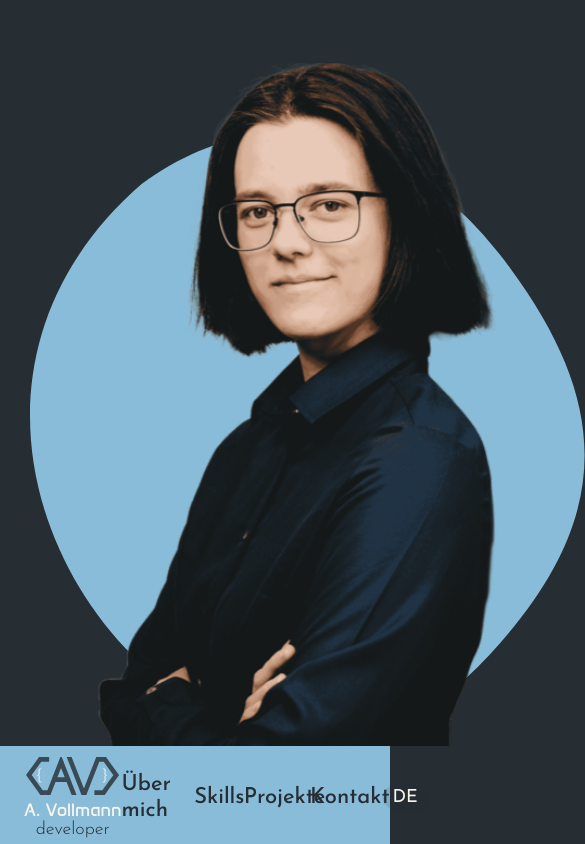
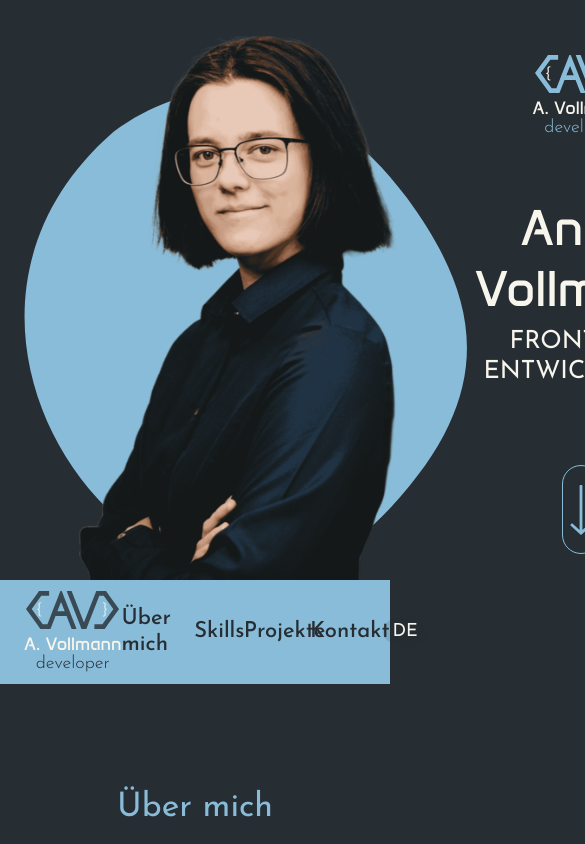
Before and after one commit to AnneVollmann/Anne-Vollmann-Portfolio, an Angular app: page / in a window 390 px wide. Shown: the top 844 px of the page, 585 px wide, since content can reach past the window. Built offline with nearby package versions, Linux system fonts and the light colour scheme.

Commit message:
landingpage responsive up to 880px width

```diff
--- a/src/app/main-content/landing-page/landing-page.scss
+++ b/src/app/main-content/landing-page/landing-page.scss
@@ -1,17 +1,18 @@
 //different for mobile
 .anne-vollmann-hero {
-    height: 746px;
+    height: calc(82.875rem - clamp(36.25rem, 62.9286rem + -29.6429vw, 46.625rem));
     padding: var(--padding-main-primary);
-    padding-top: 41px;
+    padding-top: calc(4.05rem - clamp(1.5rem, 4.2000rem + -3.0000vw, 2.55rem));
+    gap: 8px;
     display: flex;
     justify-content: space-between;
 }
 
 //different for mobile
 .anne-vollmann-photo {
-    width: 594px;
+    width: calc(65.875rem - clamp(28.75rem, 50.2857rem + -23.9286vw, 37.125rem));
     height: 100%;
-    padding-top: 22px;
+    padding-top: calc(2.125rem - clamp(0.75rem, 2.3571rem + -1.7857vw, 1.375rem));
     transition: all 0.5s ease-in-out;
     background-image: url('../../../../public/assets/icons/bg_shape_photo.svg');
     background-position: bottom !important;
@@ -28,7 +29,8 @@
 
 //different for mobile
 .anne-vollmann-headline {
-    padding-top: 27px;
+    flex: 1;
+    padding-top: calc(2.186rem - clamp(0.5rem, 3.5497rem + -3.3886vw, 1.686rem));
     display: flex;
     flex-direction: column;
     justify-content: space-between;
@@ -40,12 +42,13 @@
 
         .logo {
             margin: 0 auto;
+            padding-left: 30px;
         }
 
         .social-btns {
             display: flex;
             flex-direction: column;
-            gap: 16px;
+            gap: calc(1.625rem - clamp(0.625rem, 1.5893rem + -1.0714vw, 1rem));
 
             img {
                 width: 30px;
@@ -62,13 +65,14 @@
         }
 
         .title-addition {
+            padding-top: 8px;
             font-size: calc(4rem - clamp(1.5rem, 2.7857rem + -1.4286vw, 2.5rem));
         }
     }
 
     .arrow {
-        padding-top: 140px;
-        padding-bottom: 76px;
+        padding-top: calc(11.25rem - clamp(2.5rem, 18.5714rem + -17.8571vw, 8.75rem));
+        padding-bottom: calc(6rem - clamp(1.25rem, 10.2500rem + -10.0000vw, 4.75rem));
         align-self: center;
     }
 }
--- a/src/styles.scss
+++ b/src/styles.scss
@@ -55,7 +55,8 @@
   --color-lightgrey: #8f9190;
   --color-error: #E44C36;
 
-  --padding-main-primary: 0 calc(8.312999999999999rem - clamp(1.5rem, 8.3310rem + -7.5900vw, 6.813rem));
+  --padding-main-primary: 0 calc(8.312999999999999rem - clamp(1.5rem, 18.1320rem + -18.4800vw, 6.813rem));
+  // --padding-main-primary: 0 calc(8.312999999999999rem - clamp(1.5rem, 8.3310rem + -7.5900vw, 6.813rem));
   --padding-main-secondary: 0 calc(19.625rem - clamp(1.5rem, 22.8750rem + -23.7500vw, 18.125rem));
 
   --fontsize-h1: calc(8.5rem - clamp(3rem, 6.2143rem + -3.5714vw, 5.5rem));
```
